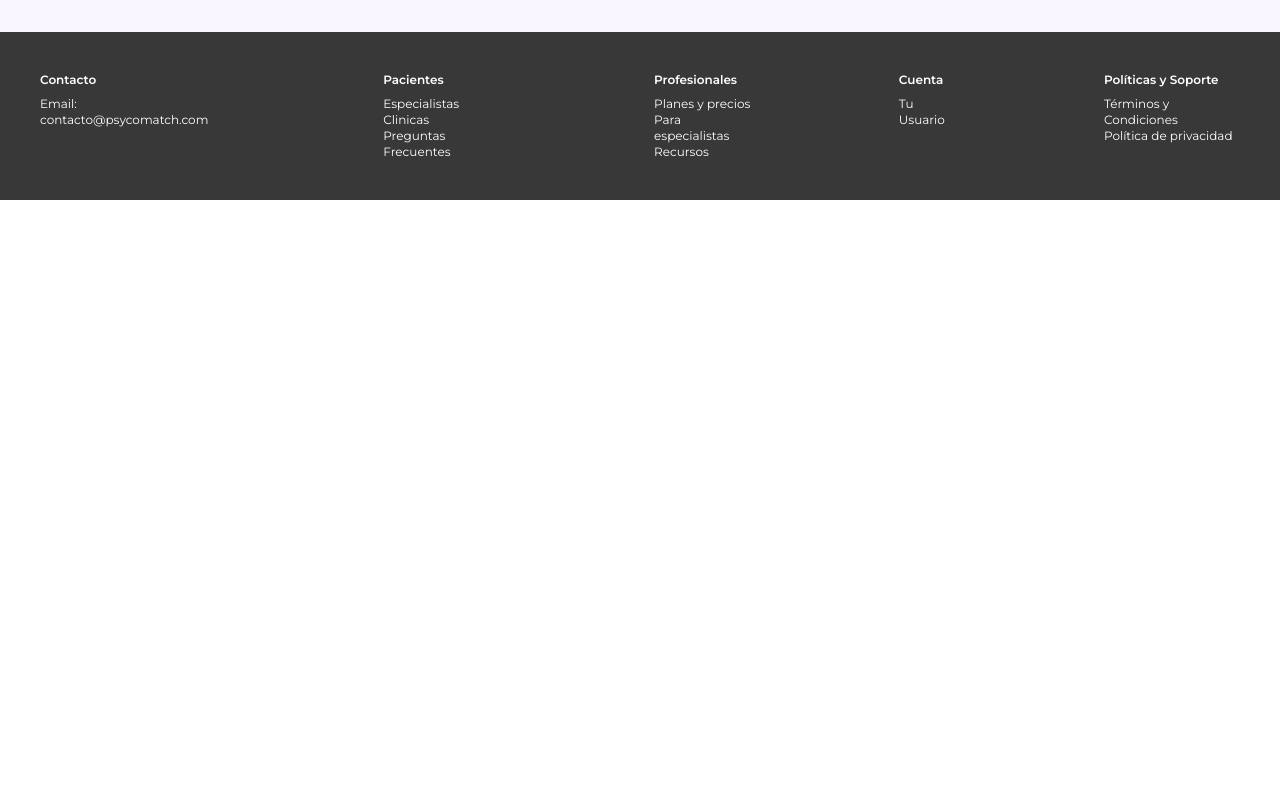
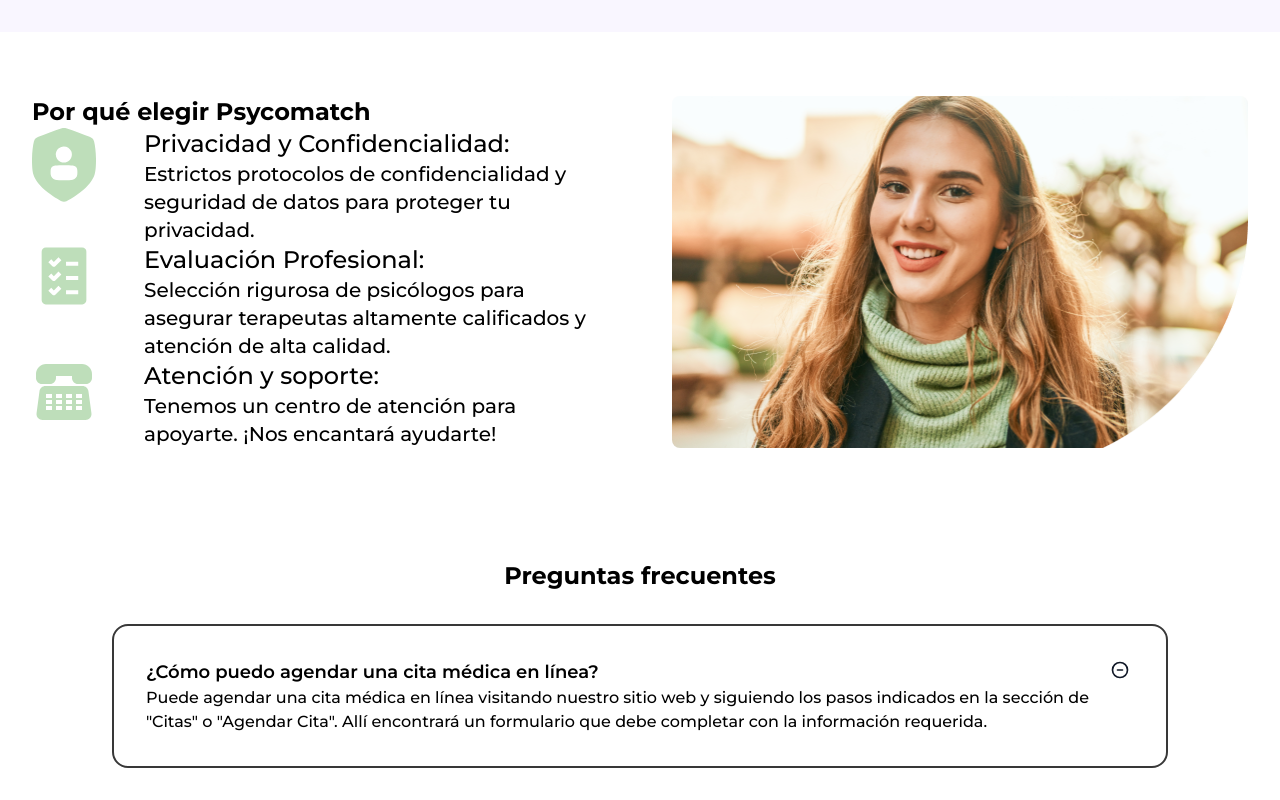
Before and after one commit to No-Country/C14-09-n-React-Node-Psichomatch, a React (Vite) app in the folder Frontend/: page / in a window 1280 px wide. Shown: the part 1680-2480 px from the top of the page. Before the commit the page ends 1880 px from the top, so only its background shows below. Built offline with nearby package versions, Linux system fonts and the light colour scheme; the HTML template or start-up script is replaced by a standard one.

Commit message:
cambios landing page y creacion de secction de FAQs y otras caracteristicas

```diff
--- /dev/null
+++ b/Frontend/src/Components/SectionFAQ.jsx
@@ -0,0 +1,60 @@
+import React from "react";
+
+export const SectionFAQ = () => {
+  return (
+    <div className="mx-28 my-12">
+      <h3 className="text-2xl text-center font-bold text-black my-8">Preguntas frecuentes</h3>
+      <div className="border-2 border-Gray-dark rounded-2xl p-8">
+        <details
+          className="group [&_summary::-webkit-details-marker]:hidden"
+          open
+        >
+          <summary className="flex cursor-pointer items-center justify-between text-gray-900">
+            <h3 className="text-lg font-semibold text-black">
+              ¿Cómo puedo agendar una cita médica en línea?
+            </h3>
+
+            <span className="relative h-6 w-6 shrink-0">
+              <svg
+                xmlns="http://www.w3.org/2000/svg"
+                className="absolute inset-0 h-5 w-5 opacity-100 group-open:opacity-0"
+                fill="none"
+                viewBox="0 0 24 24"
+                stroke="currentColor"
+                strokeWidth="2"
+              >
+                <path
+                  strokeLinecap="round"
+                  strokeLinejoin="round"
+                  d="M12 9v3m0 0v3m0-3h3m-3 0H9m12 0a9 9 0 11-18 0 9 9 0 0118 0z"
+                />
+              </svg>
+
+              <svg
+                xmlns="http://www.w3.org/2000/svg"
+                className="absolute inset-0 h-5 w-5 opacity-0 group-open:opacity-100"
+                fill="none"
+                viewBox="0 0 24 24"
+                stroke="currentColor"
+                strokeWidth="2"
+              >
+                <path
+                  strokeLinecap="round"
+                  strokeLinejoin="round"
+                  d="M15 12H9m12 0a9 9 0 11-18 0 9 9 0 0118 0z"
+                />
+              </svg>
+            </span>
+          </summary>
+
+          <p className="text-black font-base font-medium">
+            Puede agendar una cita médica en línea visitando nuestro sitio web y
+            siguiendo los pasos indicados en la sección de "Citas" o "Agendar
+            Cita". Allí encontrará un formulario que debe completar con la
+            información requerida.
+          </p>
+        </details>
+      </div>
+    </div>
+  );
+};
--- a/Frontend/src/Components/SectionWhyPsichoMatch.jsx
+++ b/Frontend/src/Components/SectionWhyPsichoMatch.jsx
@@ -4,22 +4,24 @@
 import iconTwo from "../assets/Icons/iconWhyPM-Two.svg";
 import iconThree from "../assets/Icons/iconWhyPM-Three.svg";
 
-
-const list = [
+const lists = [
   {
-    name: "Educación formal",
+    title: "Privacidad y Confidencialidad:",
     imageUrl: iconOne,
-    description: ""
+    description:
+      "Estrictos protocolos de confidencialidad y seguridad de datos para proteger tu privacidad.",
   },
   {
-    name: "Experiencia",
+    title: "Evaluación Profesional:",
     imageUrl: iconTwo,
-
+    description:
+      "Selección rigurosa de psicólogos para asegurar terapeutas altamente calificados y atención de alta calidad.",
   },
   {
-    name: "Especialización",
+    title: "Atención y soporte:",
     imageUrl: iconThree,
-    descripcion: ""
+    description:
+      "Tenemos un centro de atención para apoyarte. ¡Nos encantará ayudarte!",
   },
 ];
 
@@ -34,28 +36,25 @@
               className="absolute inset-0 h-full w-full object-cover"
             />
           </div>
-
-          <div className="lg:py-24">
+          <div>
             <h3 className="text-2xl font-bold text-black">
               Por qué elegir Psycomatch
             </h3>
-
-            <p className="mt-4 text-gray-600">
-              Lorem ipsum dolor, sit amet consectetur adipisicing elit. Aut qui
-              hic atque tenetur quis eius quos ea neque sunt, accusantium soluta
-              minus veniam tempora deserunt? Molestiae eius quidem quam
-              repellat.
-            </p>
-            <img
-              src={IconOne}
-              className="absolute inset-0 h-full w-full object-cover"
-            />
-            <a
-              href="#"
-              className="mt-8 inline-block rounded bg-indigo-600 px-12 py-3 text-sm font-medium text-white transition hover:bg-indigo-700 focus:outline-none focus:ring focus:ring-yellow-400"
-            >
-              Get Started Today
-            </a>
+            <div className="grid sm:grid-cols-1 xl:col-span-2">
+              {lists.map((list) => (
+                <div key={list.title}  className="flex gap-6 items-start">
+                  <img src={list.imageUrl} alt="" />
+                  <div>
+                    <p className="text-2xl font-medium text-black ml-6">
+                      {list.title}
+                    </p>
+                    <p className="text-xl font-medium text-black ml-6">
+                      {list.description}
+                    </p>
+                  </div>
+                </div>
+              ))}
+            </div>
           </div>
         </div>
       </div>
--- a/Frontend/src/Routes/HomePage.jsx
+++ b/Frontend/src/Routes/HomePage.jsx
@@ -1,8 +1,9 @@
 import React from "react";
-import Hero from "../Components/Hero"
+import Hero from "../Components/Hero";
 import { FeaturesCard } from "../Components/FeaturesCard";
 import { TeamCard } from "../Components/TeamCard";
 import { SectionWhyPsichoMatch } from "../Components/SectionWhyPsichoMatch";
+import { SectionFAQ } from "../Components/SectionFAQ";
 
 export const HomePage = () => {
   return (
@@ -10,7 +11,8 @@
       <Hero />
       <FeaturesCard />
       <TeamCard />
-
+      <SectionWhyPsichoMatch />
+      <SectionFAQ />
     </div>
   );
 };
```
Also changed, not shown: Frontend/src/assets/Icons/minus.svg (added), Frontend/src/assets/Icons/plus.svg (added).
